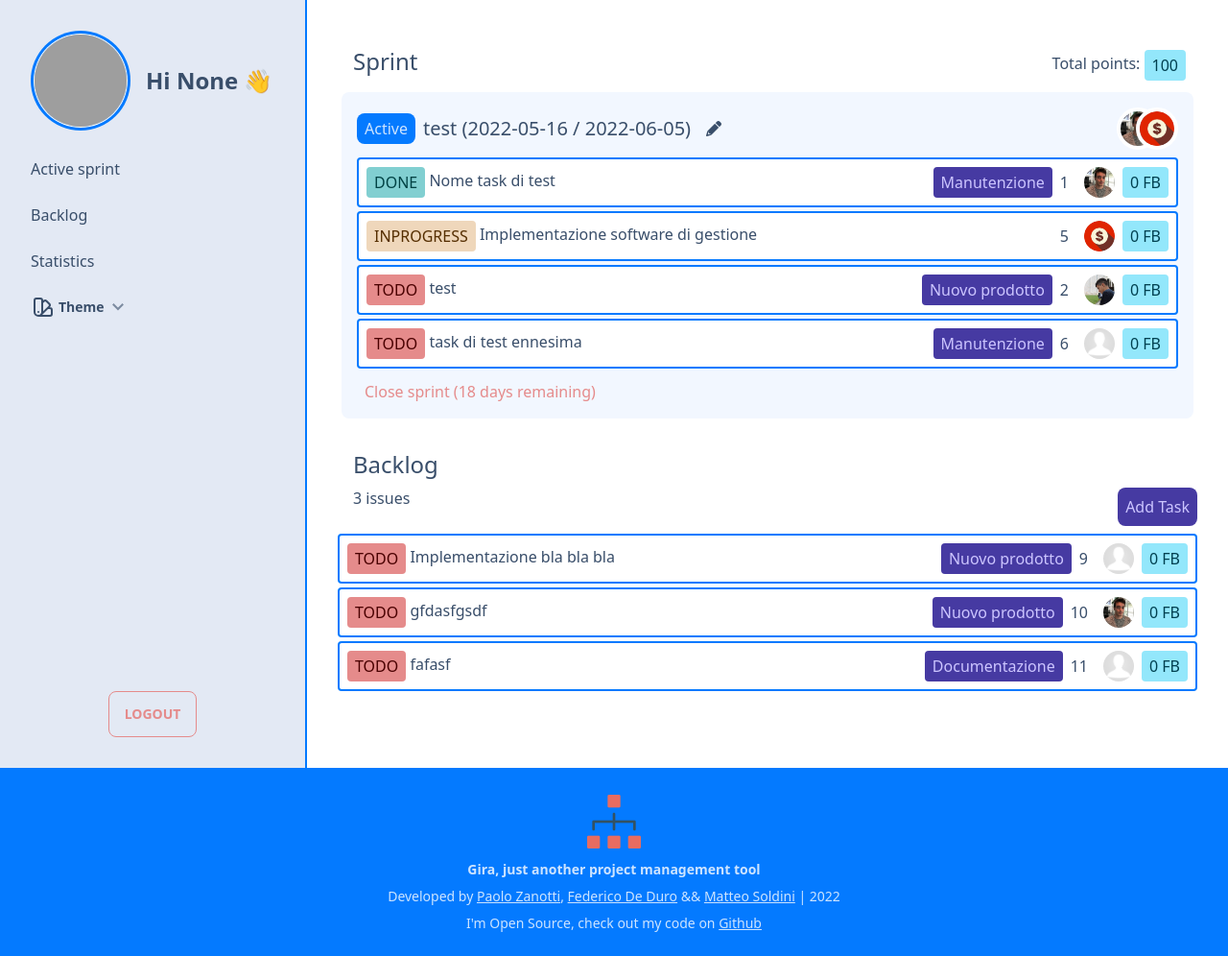
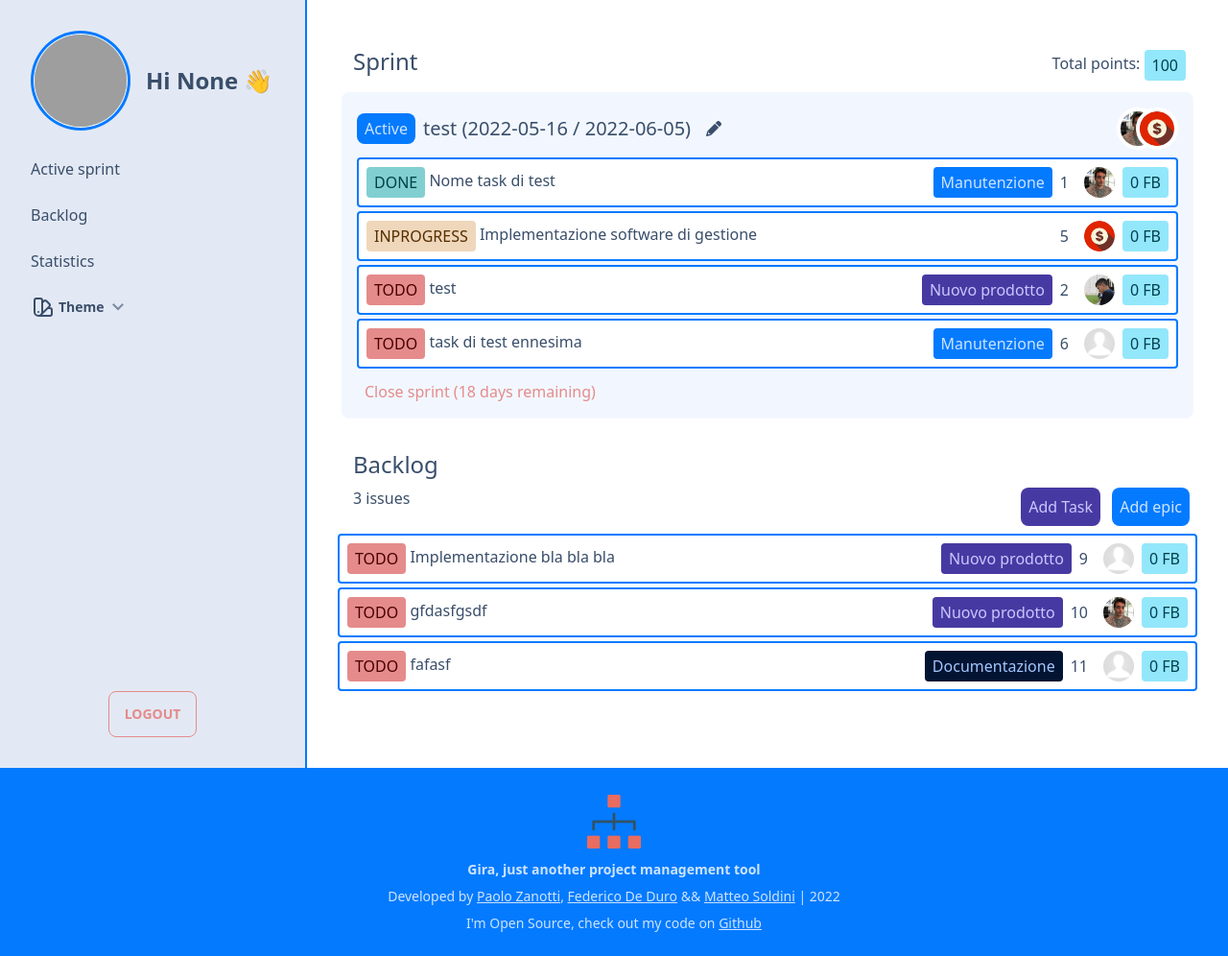
Before and after one commit to zanottipaolo/DB1-Agile, a Flask app: page /backlog in a window 1280 px wide. Shown: the whole page at 96% size. Run offline with Flask 2, Linux system fonts and the light colour scheme; a user stored in the database is signed in; data comes from the database, SQL or seed files in the repository; both versions use the stored data as it was after the commit; some libraries are stand-ins or nearby versions; grey boxes are pictures that could not be loaded.

Commit message:
Create new epic automation

```diff
--- a/app.py
+++ b/app.py
@@ -89,7 +89,8 @@ def profile():
         user_to_update = User.query.get(request.form.get('id'))
 
         # check if a user already exists wth the new emailù
-        user_exists = User.query.filter_by(email=request.form.get('email')).first()
+        user_exists = User.query.filter_by(
+            email=request.form.get('email')).first()
 
         app.logger.info(user_exists)
 
@@ -129,7 +130,8 @@ def profile():
             flash('Wrong password, try again.', 'error-pw')
             return redirect(url_for('profile'))
 
-        user_to_update.password=generate_password_hash(new_password, method='sha256')
+        user_to_update.password = generate_password_hash(
+            new_password, method='sha256')
 
         db_session.commit()
 
@@ -160,6 +162,7 @@ def sprint():
     elif request.method == 'POST':
         return True
 
+
 @app.route('/backlog', methods=['POST', 'GET'])
 @login_required
 def backlog():
@@ -169,7 +172,7 @@ def backlog():
         M = aliased(User)  # monitorer
 
         tasks = db_session.query(Task.id.label("id"), Task.name.label("name"), Task.description.label("description"), Task.sprint.label("sprint"), Task.monitorer.label("monitorer"), Task.signaler.label(
-            "signaler"), Task.epic.label("epic"), Task.fibonacci_points.label("fibonacci_points"), Task.status.label("status"), Epic.name.label("epic_name"), M.name.label("monitorer_name"), M.surname.label("monitorer_surname"), S.name.label("signaler_name"), S.surname.label("signaler_surname"))\
+            "signaler"), Task.epic.label("epic"), Task.fibonacci_points.label("fibonacci_points"), Task.status.label("status"), Epic.name.label("epic_name"), Epic.color.label("epic_color"), M.name.label("monitorer_name"), M.surname.label("monitorer_surname"), S.name.label("signaler_name"), S.surname.label("signaler_surname"))\
             .join(Epic, Task.epic == Epic.id)\
             .join(S, Task.signaler == S.id)\
             .join(M, Task.monitorer == M.id)
@@ -185,7 +188,7 @@ def backlog():
             current_sprint_id = current_sprint.id
 
             sprint_task = db_session.query(Task.id.label("id"), Task.name.label("name"), Task.description.label("description"), Task.sprint.label("sprint"), Task.monitorer.label("monitorer"), Task.signaler.label(
-                "signaler"), Task.epic.label("epic"), Task.fibonacci_points.label("fibonacci_points"), Task.status.label("status"), Epic.name.label("epic_name"), M.name.label("monitorer_name"), M.surname.label("monitorer_surname"), S.name.label("signaler_name"), S.surname.label("signaler_surname"))\
+                "signaler"), Task.epic.label("epic"), Task.fibonacci_points.label("fibonacci_points"), Task.status.label("status"), Epic.name.label("epic_name"), Epic.color.label("epic_color"), M.name.label("monitorer_name"), M.surname.label("monitorer_surname"), S.name.label("signaler_name"), S.surname.label("signaler_surname"))\
                 .filter(Task.sprint == current_sprint_id)\
                 .join(Epic, Task.epic == Epic.id)\
                 .join(S, Task.signaler == S.id)\
@@ -201,7 +204,7 @@ def backlog():
             sprint_task = None
 
         backlog_task = db_session.query(Task.id.label("id"), Task.name.label("name"), Task.description.label("description"), Task.sprint.label("sprint"), Task.monitorer.label("monitorer"), Task.signaler.label(
-            "signaler"), Task.epic.label("epic"), Task.fibonacci_points.label("fibonacci_points"), Task.status.label("status"), Epic.name.label("epic_name"), M.name.label("monitorer_name"), M.surname.label("monitorer_surname"), S.name.label("signaler_name"), S.surname.label("signaler_surname"))\
+            "signaler"), Task.epic.label("epic"), Task.fibonacci_points.label("fibonacci_points"), Task.status.label("status"), Epic.name.label("epic_name"), Epic.color.label("epic_color"), M.name.label("monitorer_name"), M.surname.label("monitorer_surname"), S.name.label("signaler_name"), S.surname.label("signaler_surname"))\
             .filter(Task.sprint == None)\
             .join(Epic, Task.epic == Epic.id)\
             .join(S, Task.signaler == S.id)\
@@ -286,6 +289,15 @@ def backlog():
         current_sprint.end_date = datetime.date(2022, 6, 30)  # da modificare
         db_session.commit()
         return redirect('/backlog', isNotLogin=True)
+    if request.method == 'POST' and 'create-new-epic' in request.form:
+        app.logger.info("NEW EPIC")
+        new_epic = Epic(request.form.get('name'),
+                        request.form.get('description'),
+                        request.form.get('color'))
+        db_session.add(new_epic)
+        db_session.commit()
+        return redirect('/backlog')
+
     # Close connection to database when shutting down
     shutdown_session()
 
--- a/templates/backlog.html
+++ b/templates/backlog.html
@@ -60,7 +60,7 @@
                                 </div>
                                 <div class="flex justify-end">
                                     {% if task.epic != 0 %}
-                                        <span class="w-auto h-auto py-1 px-2 rounded bg-secondary text-secondary-content py-auto my-auto text-center inline-block align-middle">{{ task.epic_name}}</span>
+                                        <span class="w-auto h-auto py-1 px-2 rounded bg-{{ task.epic_color }} text-{{ task.epic_color }}-content py-auto my-auto text-center inline-block align-middle">{{ task.epic_name}}</span>
                                     {% endif %}
                                     <span class="mx-2 my-auto inline-block align-middle">{{task.id}}</span>
                                     {% if task.monitorer != 0 %}
@@ -106,11 +106,16 @@
                         Add Task
                     </button>
                 </a>
+                <a href="#modalNewEpic" class="mx-2">
+                    <button class="p-2 bg-primary text-primary-content rounded-lg transition ease-in-out delay-10 hover:-translate-y-1 hover:scale-110 hover:bg-primary duration-50">
+                        Add epic
+                    </button>
+                </a>
             </div>
         </div>
 
 
-        <div id="currentSprint">
+        <div id="backlog">
             {% for task in backlog_task %}
                 <div class="p-2 mb-1 base-100 rounded bg-base-100 border-solid border-2 border-primary my-0" id="card">
                     <a href="#modalInfo{{task.id}}">
@@ -131,7 +136,7 @@
                             </div>
                             <div class="flex justify-end">
                                 {% if task.epic != 0 %}
-                                <span class="w-auto h-auto py-1 px-2 rounded bg-secondary text-secondary-content py-auto my-auto text-center inline-block align-middle">{{task.epic_name}}</span>
+                                    <span class="w-auto h-auto py-1 px-2 rounded bg-{{ task.epic_color }} text-{{ task.epic_color }}-content py-auto my-auto text-center inline-block align-middle">{{ task.epic_name}}</span>
                                 {% endif %}
                                 <span class="mx-2 my-auto inline-block align-middle">{{task.id}}</span>
                                 {% if task.monitorer != 0 %}
@@ -300,6 +305,7 @@
                 {% for epics in epics %}
                 <option value="{{epics.id}}">{{ epics.name }}</option>
                 {% endfor %}
+                <option value="0" class="bg-error text-error-content">No epic</option>
             </select><br>
         </div>
 
@@ -401,6 +407,37 @@
         </div>
     </form>
 </div>
+
+<div class="modal" id="modalNewEpic">
+    <form class="modal-box w-100 px-8" id="create-new-task-form" action="backlog" method="post">
+        <a href="#" class="btn btn-sm btn-circle absolute btn-error right-2 top-2">✕</a>
+        <h3 class="mb-2 font-bold text-lg">New epic</h3>
+        <div class="mb-2 form-control w-full max-w-xs">
+            <input type="text" name="name" placeholder="Epic name" class="input input-bordered w-full max-w-xs" />
+        </div>
+
+        <div class="mb-2 form-control w-full max-w-xs">
+            <input type="text" name="description" placeholder="Epic description" class="input input-bordered w-full max-w-xs" />
+        </div>
+
+        <input type="hidden" name="signaler" value="1"/> <!-- WARNING ID DELL'Utente in sessione-->
+
+        <span class="mt-1">Select epic color:</span><br>
+        <input type="radio" name="color" class="radio radio-primary bg-primary" value="primary"/>
+        <input type="radio" name="color" class="radio radio-secondary bg-secondary" value="secondary"/>
+        <input type="radio" name="color" class="radio radio-accent bg-accent" value="accent"/>
+        <input type="radio" name="color" class="radio radio-neutral bg-neutral" value="neutral"/>
+        <input type="radio" name="color" class="radio radio-info bg-info" value="info"/>
+        <input type="radio" name="color" class="radio radio-success bg-success" value="success"/>
+        <input type="radio" name="color" class="radio radio-warning bg-warning" value="warning"/>
+        <input type="radio" name="color" class="radio radio-error bg-error" value="error"/>
+
+        <div class="mt-0 modal-action">
+            <button class="btn btn-primary" name="create-new-epic" type="submit">Add new epic</button>
+        </div>
+    </form>
+</div>
+
 {% endif %}
 
 {% endblock %}
```
Also changed, not shown: backend/models.py (+5 -4 lines), database.db.
